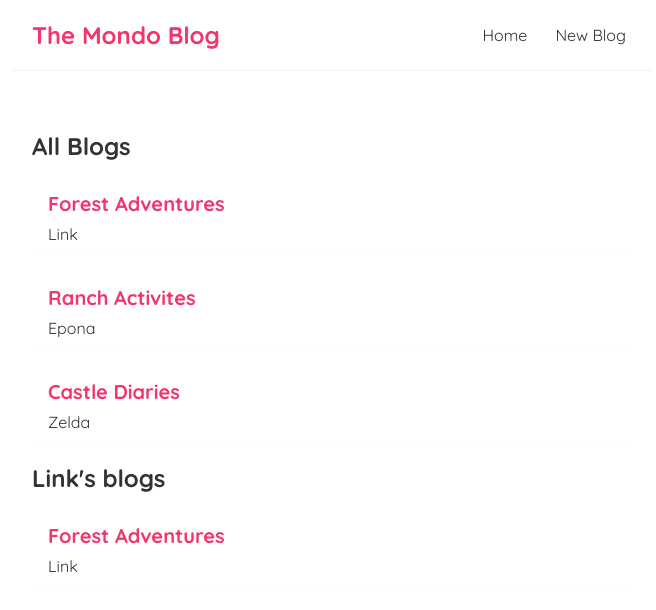
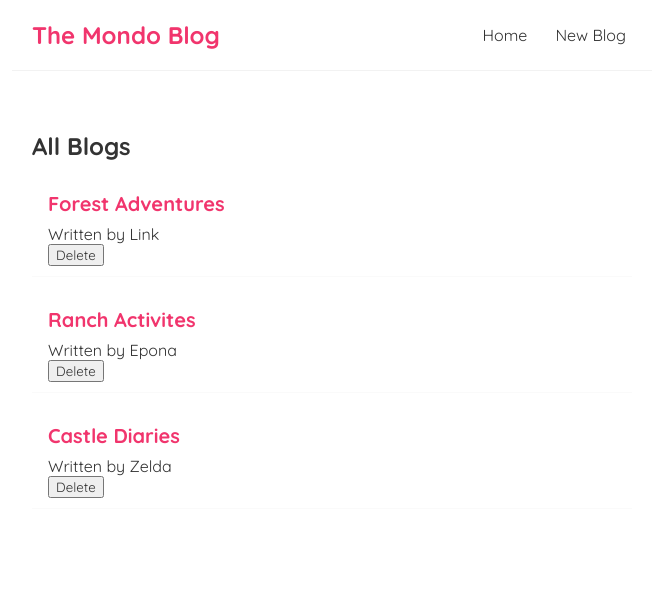
Before and after one commit to ArmandoAlvear23/my-blog-app, a React (Create React App) app: page / in a window 1280 px wide. Shown: the top 610 px of the page, without its empty margins (308-964 px from the left). Built offline with nearby package versions, Linux system fonts and the light colour scheme.

Commit message:
added delete blog from list feature

```diff
--- a/src/BlogList.jsx
+++ b/src/BlogList.jsx
@@ -1,4 +1,4 @@
-const BlogList = ({blogs, title}) => {
+const BlogList = ({blogs, title, handleDelete}) => {
 
     return(
         <div className="blog-list">
@@ -6,7 +6,8 @@
             {blogs.map((blog) => (
             <div className="blog-preview" key={blog.id}>
                 <h2>{ blog.title }</h2>
-                <p>{ blog.author }</p>
+                <p>Written by { blog.author }</p>
+                <button onClick={() => handleDelete(blog.id)}>Delete</button>
             </div>
         ))}
         </div>
--- a/src/Home.jsx
+++ b/src/Home.jsx
@@ -8,10 +8,14 @@
         { title: 'Castle Diaries', body: 'lorem ipsum...', author: 'Zelda', id: 3 },
     ]);
 
+    const handleDelete = (id) => {
+        const newBlogs = blogs.filter(blog => blog.id !== id);
+        setBlogs(newBlogs);
+    }
+
     return (
       <div className="home">
-        <BlogList blogs={blogs} title="All Blogs" />
-        <BlogList blogs={blogs.filter((blog) => blog.author === 'Link' )} title="Link's blogs" />
+        <BlogList blogs={blogs} title="All Blogs" handleDelete={handleDelete} />
       </div>
     );
 }
```
